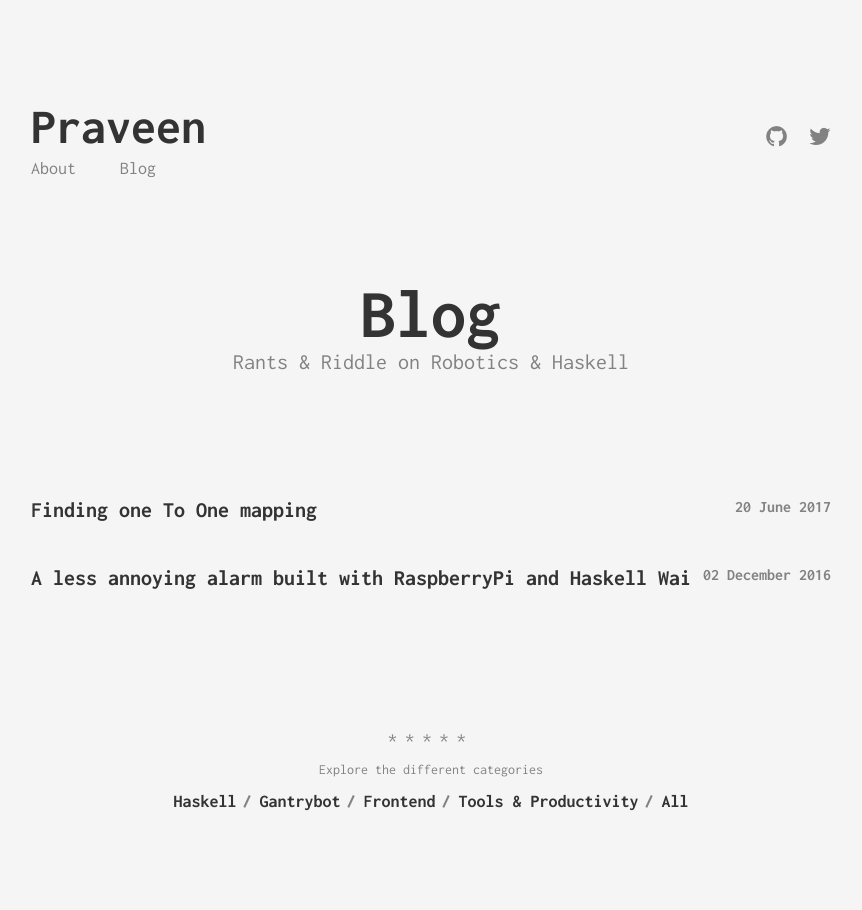
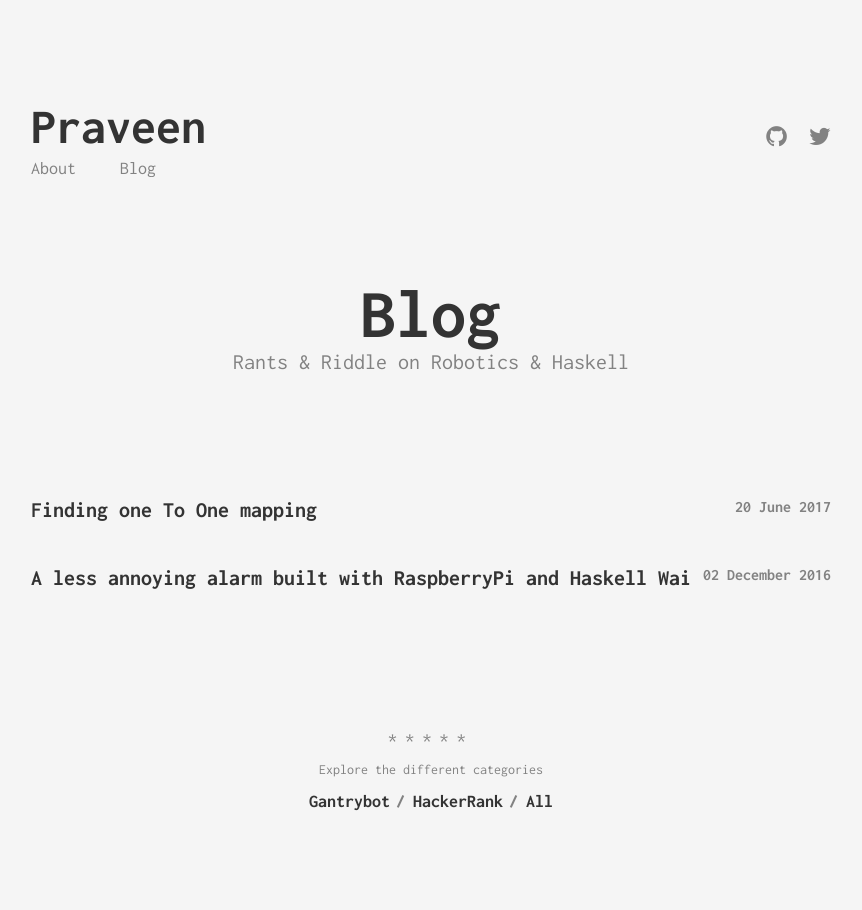
Before and after one commit to prrraveen/prrraveen.github.io, a Jekyll site: the page built from index.html, in a window 1280 px wide. Shown: the whole page, without its empty margins (209-1071 px from the left). Built offline with Jekyll 4.4.1, drawn with Linux system fonts in a browser that asks for light colours.

Commit message:
Update categories.yml

```diff
--- a/_data/categories.yml
+++ b/_data/categories.yml
@@ -1,11 +1,5 @@
-- slug: haskell
-  name: Haskell
-
 - slug: gantryBot
   name: Gantrybot
 
-- slug: frontend
-  name: Frontend
-
-- slug: tools
-  name: Tools & Productivity
+- slug: hackerRank
+  name: HackerRank
```
